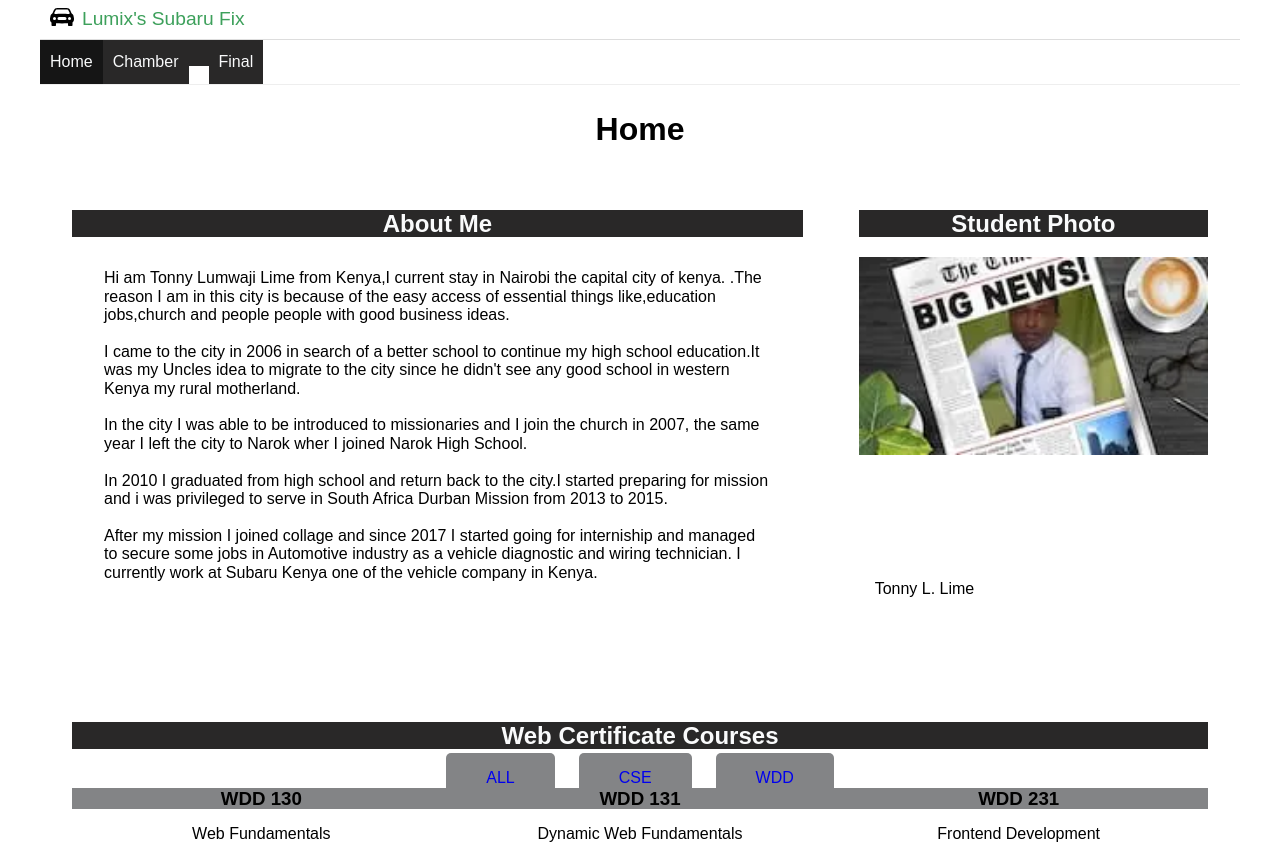
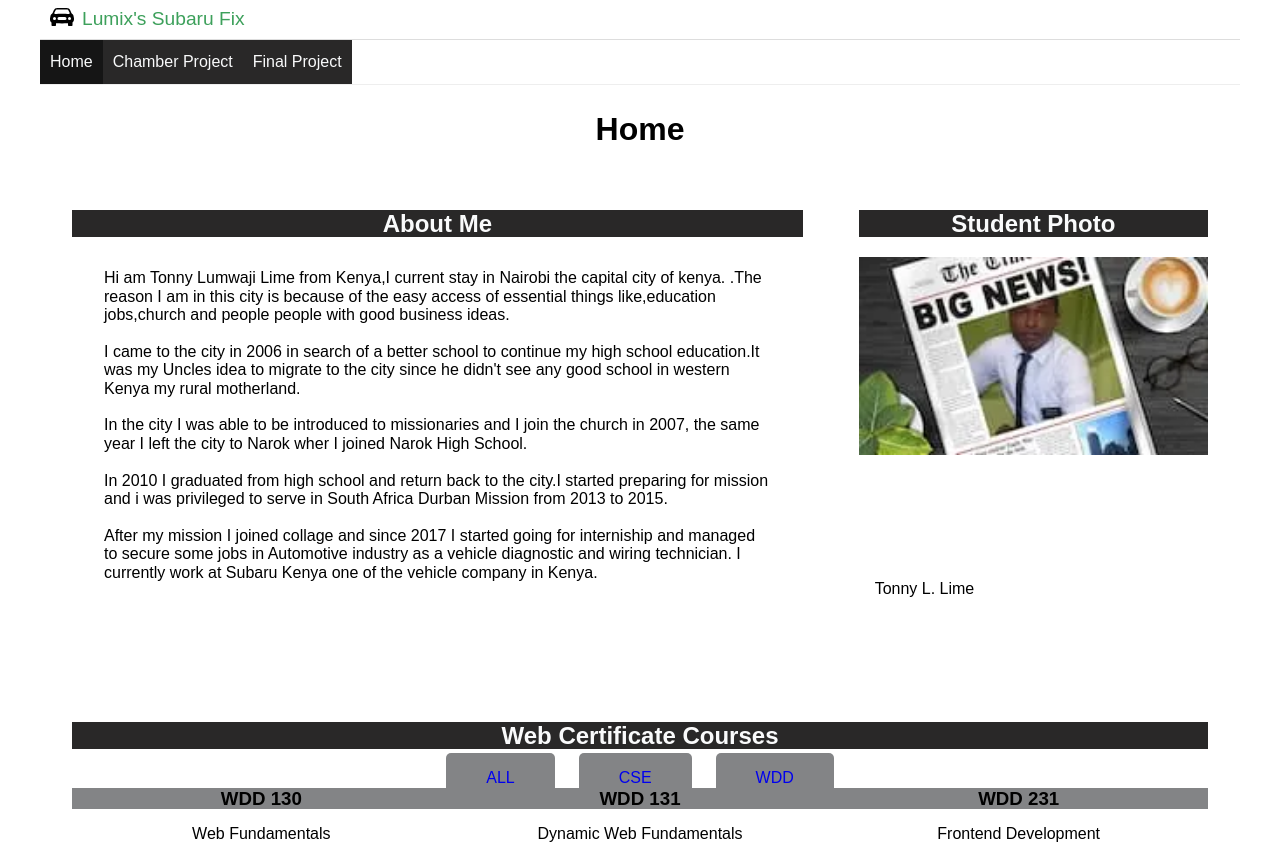
Before and after one commit to TONNYLIME/wdd231, a plain HTML site: page index.html in a window 1280 px wide. Shown: the top 863 px of the page. Drawn offline with Linux system fonts and the light colour scheme.

Commit message:
correction

```diff
--- a/index.html
+++ b/index.html
@@ -27,9 +27,8 @@
     <nav id="nav-bar" class="navigation">
         <ul>
             <li class="current"><a href="">Home</a></li>
-            <li ><a href="">Chamber</a></li>
-            <li><a href=""></a></li>
-            <li><a href="#">Final</a></li>
+            <li ><a href="">Chamber Project</a></li>
+            <li><a href="#">Final Project</a></li>
         </ul>
     </nav>
     <main >
```
